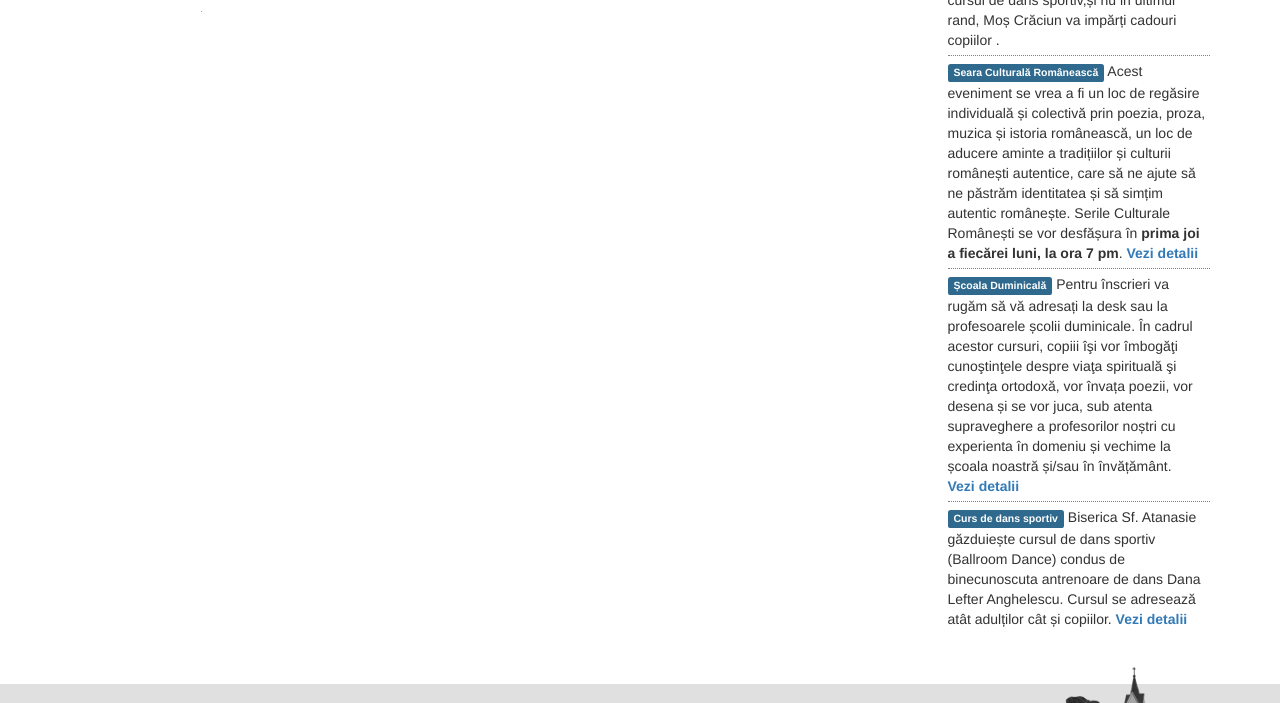
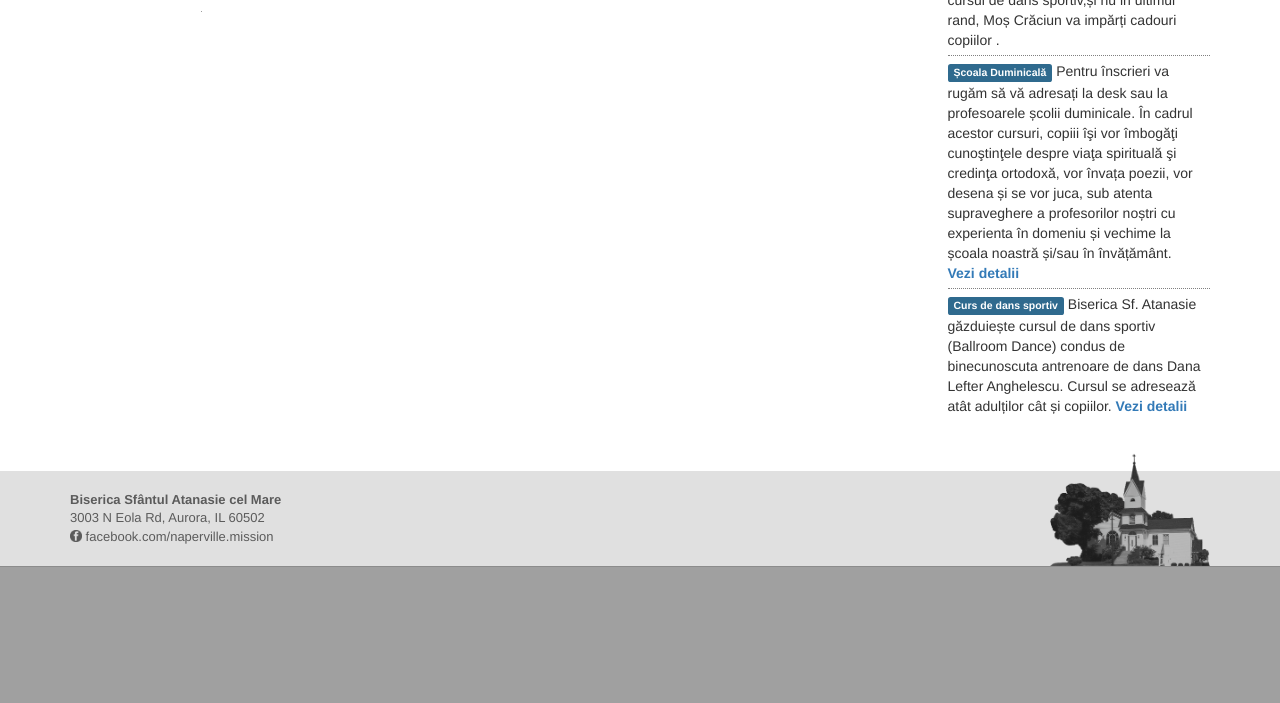
Before and after one commit to iulian787/sfat, a Jekyll site: the page built from ro/index.html, in a window 1280 px wide and 900 px high, scrolled down 915 px, cut to the strip 197-900 px from the top of the window. Built offline with Jekyll 4.4.1, drawn with Linux system fonts in a browser that asks for light colours; after the commit the page ends 1679 px from its top, so only the background shows below that.

Commit message:
update ann

```diff
--- a/_includes/announcements-ro.md
+++ b/_includes/announcements-ro.md
@@ -1,6 +1,5 @@
 * <label>CÂRNAȚI pentru CRĂCIUN</label> Organizația de femei a bisericii noastre vă pregătește cârnați tradiționali românești pentru masa de Crăciun. Prețul lor va fi de $6/lb cu plata la livrare. Pentru comenzi vă rugăm să ne trimiteți un mesaj pe pagina de contact până pe 10 decembrie inclusiv. Cârnații pot fi ridicați de la biserică pe 16 sau 17 decembrie (proaspeți) sau vineri seara 22 decembrie (congelați )
 * <label>Food Drive</label> Acțiunea  Organizației de Tineret în beneficiul Fundației Loaves and Fishes se prelungeste până pe 10 decembrie. Vă rugăm pe toți să considerați a contribui cu mâncare neperisabilă ( conserve, cereale , etc) care se va strânge în sala socială a bisericii până la data de 10 decembrie inclusiv. Dacă nu aveți timp să aduceți mâncare , puteți dona $5-10 cu care tinerii noștri vor cumpăra mâncare care va fi donată acestei organizații.
 * <label>Serbarea de Crăciun</label> Pe 17 decembrie după slujbă sunteți invitați la Serbarea de Crăciun care va include în program poezii și cântece interpretate de copiii școlii duminicale, un program muzical instrumental prezentat de Școala Duminicală și de Organizația de Tineret, un program de dans al copiilor de la cursul de dans sportiv,și nu in ultimul rand, Moș Crăciun va impărți cadouri copiilor .
-* <label>Seara Culturală Românească</label> Acest eveniment se vrea a fi un loc de regăsire individuală și colectivă prin poezia, proza, muzica și istoria românească, un loc de aducere aminte a tradițiilor și culturii românești autentice, care să ne ajute să ne păstrăm identitatea și să simțim autentic românește. Serile Culturale Românești se vor  desfășura în <strong>prima joi a fiecărei luni, la ora 7 pm</strong>. <a href="{{ site.baseurl }}/ro/seara-romaneasca.html"><strong>Vezi&nbsp;detalii</strong></a>
 * <label>Școala Duminicală</label>  Pentru înscrieri va rugăm să vă adresați la desk sau la profesoarele școlii duminicale. În cadrul acestor cursuri, copiii îşi vor îmbogăţi cunoştinţele despre viaţa spirituală şi credinţa ortodoxă, vor învața poezii, vor desena și se vor juca, sub atenta supraveghere a profesorilor noștri cu experienta în domeniu și vechime la școala noastră și/sau în învățământ. <a href="{{ site.baseurl }}/ro/scoala-duminicala.html"><strong>Vezi&nbsp;detalii</strong></a>
 * <label>Curs de dans sportiv</label> Biserica Sf. Atanasie găzduiește cursul de dans sportiv (Ballroom Dance) condus de binecunoscuta antrenoare de dans Dana Lefter Anghelescu. Cursul se adresează atât adulților cât și copiilor. <a href="{{ site.baseurl }}/ro/curs-de-dans.html"><strong>Vezi&nbsp;detalii</strong></a>
```
